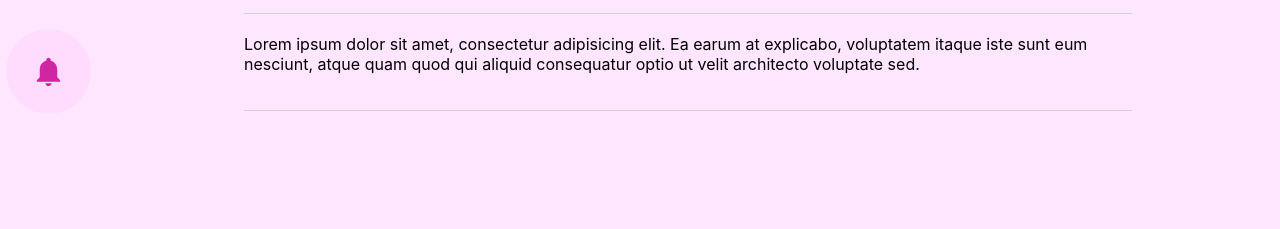
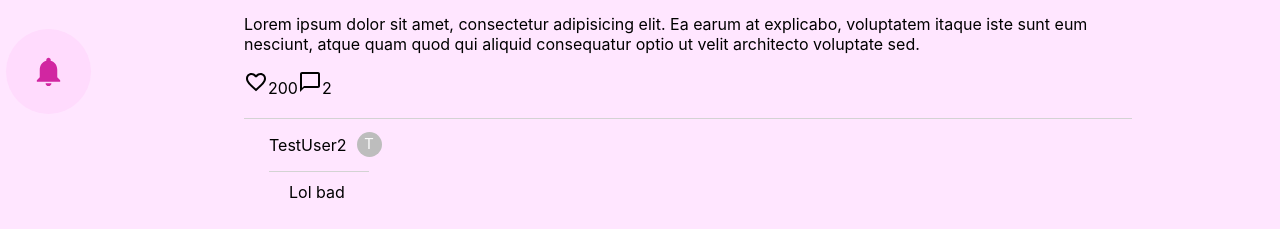
Before and after one commit to DavidSMoyer/SD260-Self-Directed, a React (Create React App) app: page /post/12345 in a window 1280 px wide. Shown: the part 568-797 px from the top of the page. Built offline with nearby package versions, Linux system fonts and the light colour scheme.

Commit message:
Added comments to full post. Will add comment form when allowing comments.

```diff
--- a/src/App.css
+++ b/src/App.css
@@ -5,12 +5,18 @@
   height: 100vh;
 }
 
+.scroll-container {
+  width: 100%;
+  height: 100%;
+  overflow-y: scroll;
+}
+
 nav {
   display: flex;
   flex-direction: column;
   justify-content: center;
   align-items: center;
-  height: 100%;
+  height: 100vh;
   width: 100%;
 }
 
@@ -30,6 +36,7 @@ nav {
   transform: translate(-50%, 0%);
   width: 100%;
   text-align: center;
+  z-index: 10;
 }
 
 .search-field {
@@ -118,6 +125,7 @@ div.small-avatar {
   margin: 0 auto;
   margin-top: 100px;
   width: 75%;
+  padding-bottom: 100px;
 }
 
 .post-content {
@@ -135,6 +143,7 @@ div.small-avatar {
   align-items: center;
   text-decoration: none;
   color: black;
+  width: 150px;
 }
 
 .post-content .owner span {
@@ -160,3 +169,30 @@ div.small-avatar {
   max-width: 700px;
   max-height: 500px;
 }
+
+.comment,
+.reply {
+  margin-left: 25px;
+  display: inline-block;
+}
+
+.comment a,
+.reply a {
+  display: flex;
+  align-items: center;
+  text-decoration: none;
+  color: black;
+  border-bottom: 1px solid lightgrey;
+  width: 100px;
+}
+
+.comment .message,
+.reply .message {
+  margin-top: 10px;
+  margin-left: 20px;
+  display: inline-block;
+}
+
+.comment + ul {
+  margin-bottom: 30px;
+}
--- a/src/App.js
+++ b/src/App.js
@@ -23,7 +23,12 @@ function App() {
       content: "Lorem ipsum dolor sit amet, consectetur adipisicing elit. Ea earum at explicabo, voluptatem itaque iste sunt eum nesciunt, atque quam quod qui aliquid consequatur optio ut velit architecto voluptate sed.",
       likes: 200,
       comments: [{}, {}, {}, {}, {}, {}],
-      id: "12345"
+      id: "12345",
+      owner: {
+        name: "TestUser",
+        img: "",
+        id: "placeholder"
+      }
     },
     {
       title: "Post Title 2",
@@ -31,7 +36,12 @@ function App() {
       content: "Lorem ipsum dolor sit amet, consectetur adipisicing elit. Ea earum at explicabo, voluptatem itaque iste sunt eum nesciunt, atque quam quod qui aliquid consequatur optio ut velit architecto voluptate sed.",
       likes: 200,
       comments: [{}, {}, {}, {}, {}, {}],
-      id: "12345"
+      id: "12345",
+      owner: {
+        name: "TestUser",
+        img: "",
+        id: "placeholder"
+      }
     },
     {
       title: "Post Title 3",
@@ -39,7 +49,12 @@ function App() {
       content: "Lorem ipsum dolor sit amet, consectetur adipisicing elit. Ea earum at explicabo, voluptatem itaque iste sunt eum nesciunt, atque quam quod qui aliquid consequatur optio ut velit architecto voluptate sed.",
       likes: 200,
       comments: [{}, {}, {}, {}, {}, {}],
-      id: "12345"
+      id: "12345",
+      owner: {
+        name: "TestUser",
+        img: "",
+        id: "placeholder"
+      }
     }
   ]
 
@@ -50,6 +65,7 @@ function App() {
       </form>
       <div className="layout-grid">
       <Navbar />
+        <div className="scroll-container">
           {<Switch>
             <Route exact path="/">
               <PostList posts={postList} type="main" />
@@ -67,6 +83,7 @@ function App() {
             <Route path="/search/:query"></Route>
           </Switch>}
         </div>
+      </div>
     </>
   );
 }
--- /dev/null
+++ b/src/Comment.js
@@ -0,0 +1,23 @@
+import SmallAcc from './SmallAcc.js';
+
+function Comment({type, message, owner, replies, likes}) {
+  return (
+    <>
+      <span className={type === "comment" ? "comment" : "reply"}>
+        <SmallAcc owner={owner} />
+        <span className="message">{message}</span>
+        <span className="options"></span>
+      </span>
+      {
+        (replies !== undefined && replies.length > 0 && type === "comment") &&
+        <ul>
+          {replies.map(reply => (
+            <Comment type="reply" owner={reply.owner} message={reply.message} />
+          ))}
+        </ul>
+      }
+    </>
+  )
+}
+
+export default Comment;
--- a/src/FullPost.js
+++ b/src/FullPost.js
@@ -1,5 +1,8 @@
 import {Avatar} from '@material-ui/core';
 import {Link} from 'react-router-dom';
+import FavoriteBorderIcon from '@material-ui/icons/FavoriteBorder';
+import ChatBubbleOutlineIcon from '@material-ui/icons/ChatBubbleOutline';
+import Comment from './Comment.js';
 
 function FullPost() {
 
@@ -8,7 +11,39 @@ function FullPost() {
     imageURL: "https://tse3.mm.bing.net/th?id=OIP.mDzIoaqnw_whAiaTSz4iwgHaFj&pid=Api&P=0&w=214&h=161",
     content: "Lorem ipsum dolor sit amet, consectetur adipisicing elit. Ea earum at explicabo, voluptatem itaque iste sunt eum nesciunt, atque quam quod qui aliquid consequatur optio ut velit architecto voluptate sed.",
     likes: 200,
-    comments: [{message: "Lol bad", likes: 0, replies: [{message: "no ur bad", likes: 9999}]}, {message: "noice", likes: 23, replies: []}],
+    comments: [
+      {
+        owner: {
+          name: "TestUser2",
+          img: "",
+          id: "placeholder"
+        },
+        message: "Lol bad",
+        likes: 0,
+        replies:
+        [
+          {
+            message: "no ur bad",
+            likes: 9999,
+            owner: {
+              name: "TestUser2",
+              img: "",
+              id: "placeholder"
+            }
+          }
+        ]
+      },
+      {
+        owner: {
+          name: "TestUser2",
+          img: "",
+          id: "placeholder"
+        },
+        message: "noice",
+        likes: 23,
+        replies: []
+      }
+    ],
     id: "12345",
     owner: {
       id: "placeholder",
@@ -27,8 +62,21 @@ function FullPost() {
         </Link>
         {post.imageURl !== "" && <img src={post.imageURL} />}
         <p>{post.content}</p>
+        <div className="stats">
+          <span>
+            <FavoriteBorderIcon />
+            {post.likes}
+          </span>
+          <span>
+            <ChatBubbleOutlineIcon />
+            {post.comments.length}
+          </span>
+        </div>
       </div>
       <div className="comments">
+        {post.comments.map(comment => (
+          <Comment message={comment.message} owner={comment.owner} type="comment" replies={comment.replies} likes={comment.likes} />
+        ))}
       </div>
     </div>
   )
--- a/src/Post.js
+++ b/src/Post.js
@@ -28,7 +28,7 @@ function Post({post}) {
             <ChatBubbleOutlineIcon />
             {post.comments.length}
           </span>
-          <SmallAcc name="TestUser" img="" />
+          <SmallAcc owner={post.owner} />
         </div>
         <p>{post.content}</p>
       </div>
--- a/src/SmallAcc.js
+++ b/src/SmallAcc.js
@@ -1,11 +1,11 @@
 import { Avatar } from '@material-ui/core';
 import { Link } from 'react-router-dom';
 
-function SmallAcc({name, img}) {
+function SmallAcc({owner}) {
   return (
     <Link to={`/user/${"placeholder"}`}>
-      <p>{name}</p>
-      <Avatar className="small-avatar" src={img} >{img === "" && name[0].toUpperCase()}</Avatar>
+      <p>{owner.name}</p>
+      <Avatar className="small-avatar" src={owner.img} >{owner.img === "" && owner.name[0].toUpperCase()}</Avatar>
     </Link>
   )
 }
```
Lines whose indentation alone changed are shown as unchanged.
